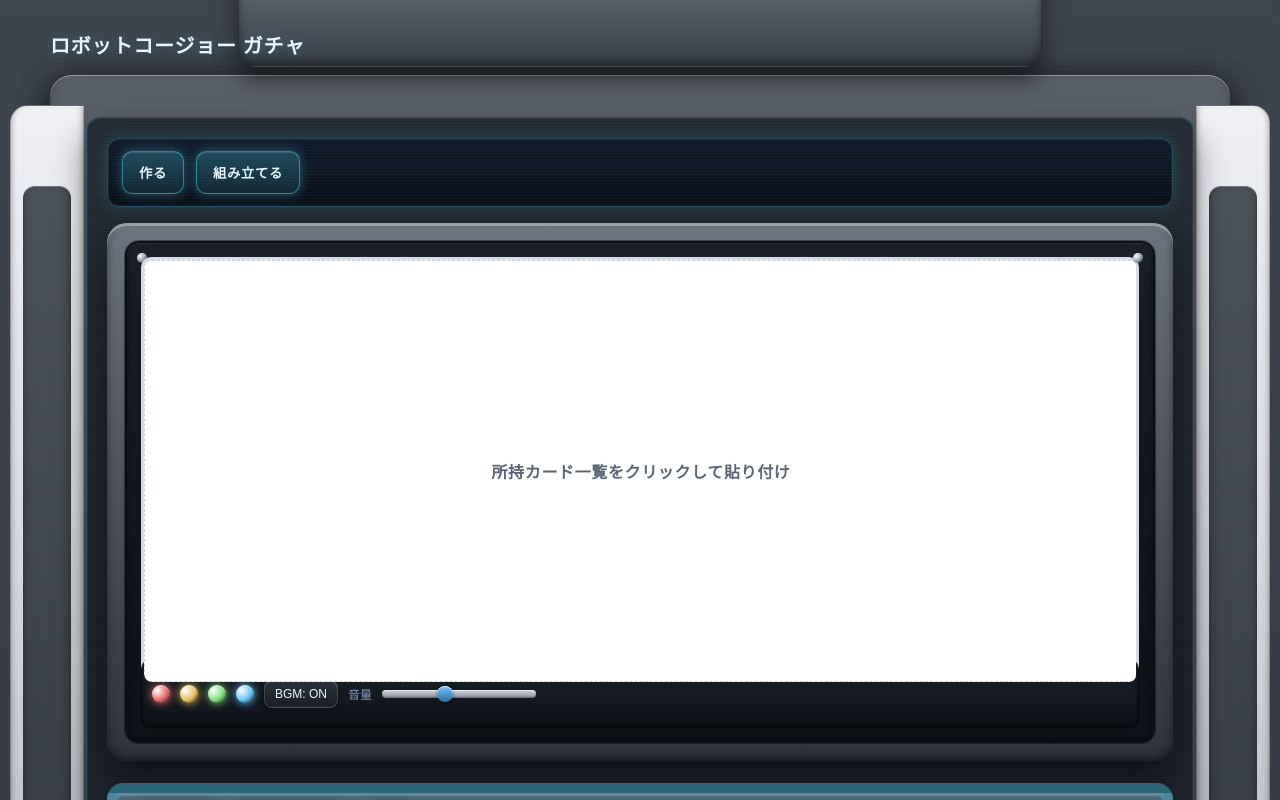
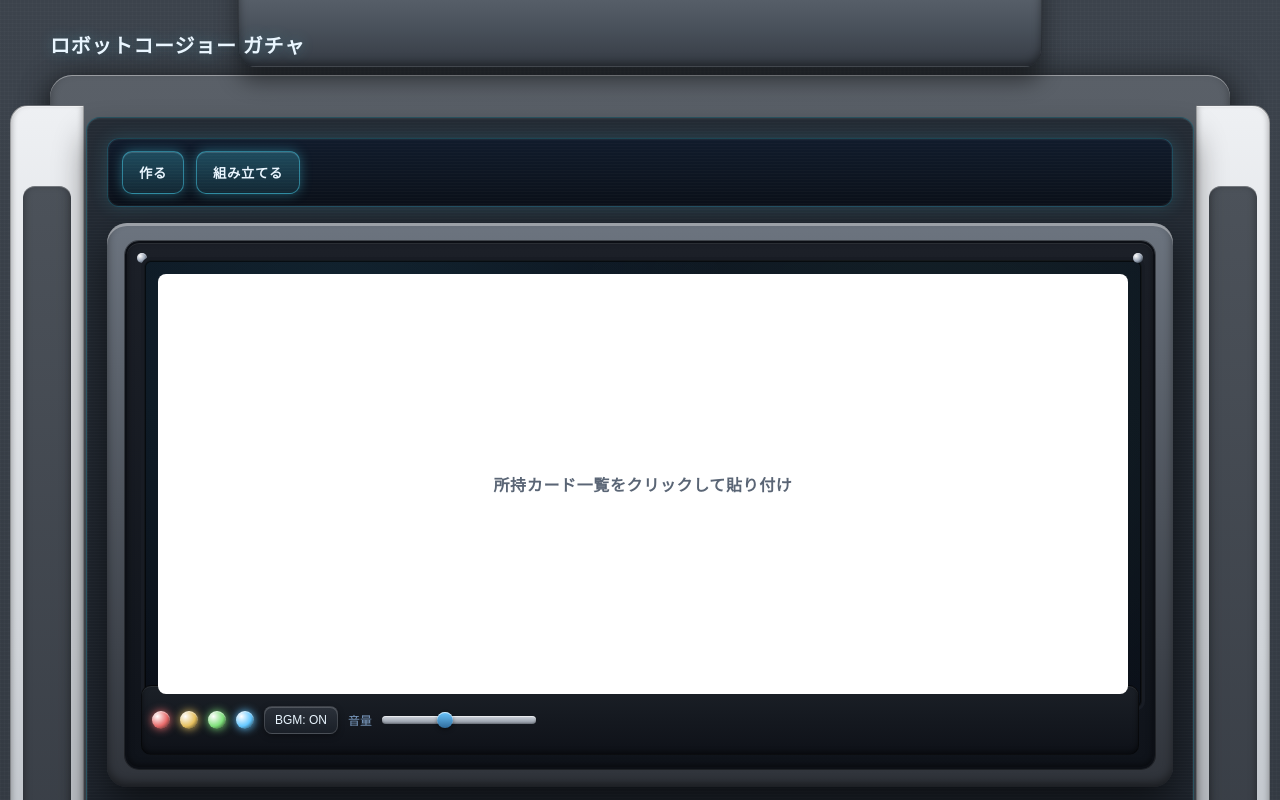
Before and after one commit to xaneiro/robot_ko-jyo-, a React (Vite) app: page / in a window 1280 px wide. Both pictures are taken after a click on the button "組み立てる". Shown: the top 800 px of the page. Built offline with nearby package versions, Linux system fonts and the light colour scheme.

Commit message:
12201002

```diff
--- a/src/App.jsx
+++ b/src/App.jsx
@@ -29,6 +29,8 @@ export default function App() {
   const [drawPulse, setDrawPulse] = useState(0);
   const [ownedHover, setOwnedHover] = useState(null);
   const [canvasItems, setCanvasItems] = useState([]);
+  const [previewPos, setPreviewPos] = useState(null);
+  const [previewItem, setPreviewItem] = useState(null);
 
   const dexBodyRef = useRef(null);
   const historyRef = useRef(null);
@@ -139,6 +141,8 @@ export default function App() {
 
   const handleDraw = () => {
     setMode("normal");
+    setPreviewPos(null);
+    setPreviewItem(null);
     playSound("se6", 0.8);
     const item = randItem();
     const now = Date.now();
@@ -154,6 +158,8 @@ export default function App() {
     playSound("se6", 0.6);
     setMode("canvas");
     setCanvasItems([]);
+    setPreviewPos(null);
+    setPreviewItem(null);
     setResult({ type: "canvas" });
   };
 
@@ -180,6 +186,7 @@ export default function App() {
   const handleDragStart = (item, e) => {
     if (mode !== "canvas") return;
     dragItemRef.current = item;
+    setPreviewItem(item);
     if (e && e.dataTransfer) {
       e.dataTransfer.effectAllowed = "copy";
       e.dataTransfer.dropEffect = "copy";
@@ -189,11 +196,28 @@ export default function App() {
 
   const handleDragEnd = () => {
     dragItemRef.current = null;
+    setPreviewPos(null);
+    setPreviewItem(null);
   };
 
   const handleCanvasDragOver = (e) => {
     if (mode !== "canvas") return;
     e.preventDefault();
+    const item = dragItemRef.current;
+    if (!item) return;
+    const board = canvasRef.current;
+    if (!board) return;
+    const rect = board.getBoundingClientRect();
+    const x = ((e.clientX - rect.left) / rect.width) * 100;
+    const y = ((e.clientY - rect.top) / rect.height) * 100;
+    setPreviewPos({ x, y });
+    setPreviewItem(item);
+  };
+
+  const handleCanvasDragLeave = () => {
+    if (mode !== "canvas") return;
+    setPreviewPos(null);
+    setPreviewItem(null);
   };
 
   const handleCanvasDrop = (e) => {
@@ -207,6 +231,8 @@ export default function App() {
     const x = ((e.clientX - rect.left) / rect.width) * 100;
     const y = ((e.clientY - rect.top) / rect.height) * 100;
     addToCanvas(item, x, y);
+    setPreviewPos(null);
+    setPreviewItem(null);
     dragItemRef.current = null;
   };
 
@@ -283,13 +309,18 @@ export default function App() {
 
   const resultNode = (() => {
     if (result.type === "canvas") return (
-      <div className="canvas-blank" ref={canvasRef} onDragOver={handleCanvasDragOver} onDrop={handleCanvasDrop}>
-        <div className="canvas-board" onDragOver={handleCanvasDragOver} onDrop={handleCanvasDrop}>
-                    {canvasItems.map((c) => (
+      <div className="canvas-blank" ref={canvasRef} onDragOver={handleCanvasDragOver} onDrop={handleCanvasDrop} onDragLeave={handleCanvasDragLeave}>
+        <div className="canvas-board" onDragOver={handleCanvasDragOver} onDrop={handleCanvasDrop} onDragLeave={handleCanvasDragLeave}>
+          {canvasItems.map((c) => (
             <div key={c.id} className="canvas-item" style={{ left: `${c.x}%`, top: `${c.y}%` }}>
               <img src={c.img} alt={c.name} draggable={false} />
             </div>
           ))}
+          {previewPos && previewItem && (
+            <div className="canvas-guide" style={{ left: `${previewPos.x}%`, top: `${previewPos.y}%` }}>
+              <img src={previewItem.img} alt={previewItem.name} draggable={false} />
+            </div>
+          )}
           {canvasItems.length === 0 && <div className="canvas-hint">所持カード一覧をクリックして貼り付け</div>}
         </div>
       </div>
--- a/src/styles.css
+++ b/src/styles.css
@@ -42,11 +42,11 @@ h1 { font-size: 20px; margin: 0 0 16px; font-weight: 800; letter-spacing:.04em;
 .monitor-btn:active { transform: translateY(0); box-shadow: 0 0 10px rgba(77,225,255,.4); }
 .monitor-btn:disabled { opacity:.45; cursor:not-allowed; transform:none; box-shadow: 0 0 8px rgba(77,225,255,.2); }
 .monitor-screen { position: relative; margin-top: 16px; padding: 18px; border-radius: 20px; background: linear-gradient(180deg, #6c747f, #2f333a); box-shadow: inset 0 3px 0 rgba(255,255,255,.35), inset 0 -4px 10px rgba(0,0,0,.45), 0 18px 40px rgba(0,0,0,.55); overflow:hidden; }
-.monitor-bezel { position: relative; background: linear-gradient(180deg, #1c2028, #0f131a); border-radius: 14px; padding: 14px 14px 56px; border: 2px solid #0c0f15; box-shadow: inset 0 1px 0 rgba(255,255,255,.08), inset 0 -2px 6px rgba(0,0,0,.5), 0 0 0 1px rgba(0,0,0,.4); }
+.monitor-bezel { position: relative; background: linear-gradient(180deg, #1c2028, #0f131a); border-radius: 14px; padding: 14px 14px 56px; border: 2px solid #0c0f15; box-shadow: inset 0 1px 0 rgba(255,255,255,.08), inset 0 -2px 6px rgba(0,0,0,.5), 0 0 0 1px rgba(0,0,0,.4); display:flex; flex-direction:column; gap:0; }
 .monitor-bezel::before, .monitor-bezel::after { content:""; position:absolute; width:10px; height:10px; border-radius:50%; background: radial-gradient(circle at 30% 30%, #fff, #9aa5b5 50%, #3a4450 80%); box-shadow: inset 0 1px 0 rgba(255,255,255,.4); }
 .monitor-bezel::before { top:10px; left:10px; }
 .monitor-bezel::after { top:10px; right:10px; }
-.screen-inner { position: relative; border-radius: 10px; background: radial-gradient(circle at 20% 20%, rgba(77,225,255,.08), transparent 45%), radial-gradient(circle at 80% 30%, rgba(136,255,186,.06), transparent 45%), linear-gradient(180deg, rgba(12,20,31,.95), rgba(10,15,24,.96)); min-height: 420px; box-shadow: inset 0 0 0 1px rgba(255,255,255,.05), inset 0 0 0 2px rgba(0,0,0,.6); overflow:hidden; border: 3px solid #181c24; display:flex; align-items:center; justify-content:center; }
+.screen-inner { position: relative; border-radius: 10px; background: radial-gradient(circle at 20% 20%, rgba(77,225,255,.08), transparent 45%), radial-gradient(circle at 80% 30%, rgba(136,255,186,.06), transparent 45%), linear-gradient(180deg, rgba(12,20,31,.95), rgba(10,15,24,.96)); min-height: 420px; box-shadow: inset 0 0 0 1px rgba(255,255,255,.05), inset 0 0 0 2px rgba(0,0,0,.6); overflow:hidden; border: 3px solid #181c24; display:flex; align-items:center; justify-content:center; flex: 1 1 auto; width:100%; }
 .screen-noise { position:absolute; inset:0; pointer-events:none; mix-blend-mode: screen; background-image: repeating-linear-gradient(0deg, rgba(255,255,255,0.12) 0 1px, transparent 1px 2px), repeating-linear-gradient(90deg, rgba(255,255,255,0.08) 0 1px, transparent 1px 3px), radial-gradient(circle at 20% 30%, rgba(255,255,255,0.12), transparent 42%), radial-gradient(circle at 80% 60%, rgba(255,255,255,0.08), transparent 46%); opacity:.72; animation: noiseScroll 1.2s linear infinite; }
 @keyframes noiseScroll { 0% { background-position: 0 0, 0 0, 0 0; } 100% { background-position: 0 40px, 0 12px, 0 -24px; } }
 .console { position:absolute; left:14px; right:14px; bottom:12px; height: 56px; background: linear-gradient(180deg, #1b2027, #0e1118); border: 1px solid rgba(0,0,0,.6); border-radius: 10px; box-shadow: inset 0 1px 0 rgba(255,255,255,.08), inset 0 -2px 5px rgba(0,0,0,.5); display:flex; align-items:center; gap:10px; padding: 6px 10px; }
@@ -61,7 +61,7 @@ h1 { font-size: 20px; margin: 0 0 16px; font-weight: 800; letter-spacing:.04em;
 .console input[type=range]::-webkit-slider-thumb { -webkit-appearance: none; appearance: none; width:16px; height:16px; border-radius:50%; background: linear-gradient(180deg, #6cc7ff, #2f6b9c); box-shadow: 0 2px 4px rgba(0,0,0,.4), inset 0 1px 0 rgba(255,255,255,.7); }
 .console input[type=range]::-moz-range-thumb { width:16px; height:16px; border-radius:50%; background: linear-gradient(180deg, #6cc7ff, #2f6b9c); box-shadow: 0 2px 4px rgba(0,0,0,.4), inset 0 1px 0 rgba(255,255,255,.7); border: none; }
 .console .toggle { padding:6px 10px; border-radius:8px; border:1px solid rgba(255,255,255,.15); background: linear-gradient(180deg, #2b313a, #1a1f27); color: var(--text); font-size: 12px; cursor:pointer; box-shadow: inset 0 1px 0 rgba(255,255,255,.18), 0 2px 6px rgba(0,0,0,.35); }
-.result { position: relative; z-index: 1; display:flex; align-items:center; justify-content:center; min-height: 420px; padding: 14px; }
+.result { position: relative; z-index: 1; display:flex; align-items:center; justify-content:center; min-height: 420px; padding: 14px; width:100%; }
 .card { box-sizing: border-box; width: 100%; max-width: 720px; padding: 14px; border-radius: 12px; border: 1px solid rgba(77,225,255,.15); background: var(--card); color: var(--text); box-shadow: 0 12px 28px rgba(0,0,0,.25), inset 0 0 0 1px rgba(255,255,255,.04); transition: box-shadow .15s ease, transform .15s ease; }
 .card.with-image { display:grid; grid-template-columns: 1fr; gap:12px; align-items: stretch; }
 @media (min-width: 760px) { .card.with-image { grid-template-columns: 260px 1fr; } }
@@ -130,32 +130,35 @@ h1 { font-size: 20px; margin: 0 0 16px; font-weight: 800; letter-spacing:.04em;
 .ground { height: 120px; background: #fff; }
 @keyframes shakeX { 0% { transform: translateX(0); } 25% { transform: translateX(-6px); } 50% { transform: translateX(6px); } 75% { transform: translateX(-6px); } 100% { transform: translateX(0); } }
 .history .card.shake { animation: shakeX 0.32s ease; }
-.canvas-blank { width: 100%; min-height: 420px; background: #fff; border: 2px solid #d5d9e0; border-radius: 14px; box-shadow: inset 0 1px 0 rgba(255,255,255,.6), 0 10px 26px rgba(0,0,0,.25); display:flex; align-items:center; justify-content:center; color:#2b313a; font-weight:800; letter-spacing:.04em; }
+.canvas-blank { width: 100%; min-height: 420px; background: #fff; border: 0; border-radius: 14px; box-shadow: none; display:flex; align-items:center; justify-content:center; color:#2b313a; font-weight:800; letter-spacing:.04em; }
 
 .dex-body { overscroll-behavior: contain; }
 .owned-stack .stack-area { overscroll-behavior: contain; }
 
 
-.result.canvas-mode { display:block; padding: 0; min-height: 420px; position: relative; }
-.result.canvas-mode .canvas-blank { width: 100%; height: 100%; min-height: 420px; display:block; position:relative; padding:0; align-items: unset; justify-content: unset; }
+.result.canvas-mode { display:flex; align-items:center; justify-content:center; padding: 14px; min-height: 420px; height: auto; position: relative; width:100%; }
+.result.canvas-mode .canvas-blank { width: 100%; height: auto; min-height: 420px; display:block; position:relative; padding:0; align-items: unset; justify-content: unset; background:#fff; border:0; box-shadow:none; }
 
-.screen-inner.canvas-mode {
-  background: #ffffff;
-  border-color: #d6dce5;
-  box-shadow: inset 0 0 0 1px rgba(0,0,0,0.04), inset 0 0 0 2px rgba(0,0,0,0.08), 0 10px 26px rgba(0,0,0,0.28);
-  display: block;
-  align-items: unset;
-  justify-content: unset;
-}
-.screen-inner.canvas-mode .canvas-blank {
-  background: transparent;
-  border: none;
-  box-shadow: none;
-}
+.screen-inner.canvas-mode {\n  background: #ffffff;\n  border-color: #d6dce5;\n  box-shadow: inset 0 0 0 1px rgba(0,0,0,0.04), inset 0 0 0 2px rgba(0,0,0,0.08), 0 10px 26px rgba(0,0,0,0.28);\n  display: flex;\n  align-items: center;\n  justify-content: center;\n  flex: 0 0 auto;\n  width:100%;\n}
+.screen-inner.canvas-mode .canvas-blank { background: #fff; border: 0; box-shadow: none; }
 
 
-.canvas-board { position: relative; width: 100%; height: 100%; min-height: 420px; background: #ffffff; border-radius: 8px; border: 1px dashed #c9d2de; }
-.canvas-item { position: absolute; width: 160px; padding: 8px; background: #fff; border: 1px solid #cfd6e2; border-radius: 10px; box-shadow: 0 6px 18px rgba(0,0,0,0.18); }
-.canvas-item img { width: 100%; height: 140px; object-fit: contain; display: block; background: #fff; border-radius: 6px; }
+.canvas-board { position: relative; width: 100%; height: auto; min-height: 420px; background: #ffffff; border-radius: 8px; border: 0; }
+.canvas-item { position: absolute; padding: 0; background: transparent; border: none; box-shadow: none; }
+.canvas-item img { display: block; width: auto; height: auto; max-width: 260px; max-height: 260px; object-fit: contain; background: transparent; border-radius: 0; }
 .canvas-caption { margin-top: 6px; font-size: 12px; font-weight: 700; color: #2b313a; text-align: center; }
 .canvas-hint { position: absolute; inset: 0; display: flex; align-items: center; justify-content: center; color: #5a6575; font-weight: 700; letter-spacing: .04em; }
+
+
+
+
+
+
+
+
+
+
+
+.canvas-guide { position:absolute; pointer-events:none; opacity:0.65; filter: drop-shadow(0 8px 12px rgba(0,0,0,0.25)); }
+
+.canvas-guide img { display:block; max-width:260px; max-height:260px; object-fit: contain; background: transparent; }
```
